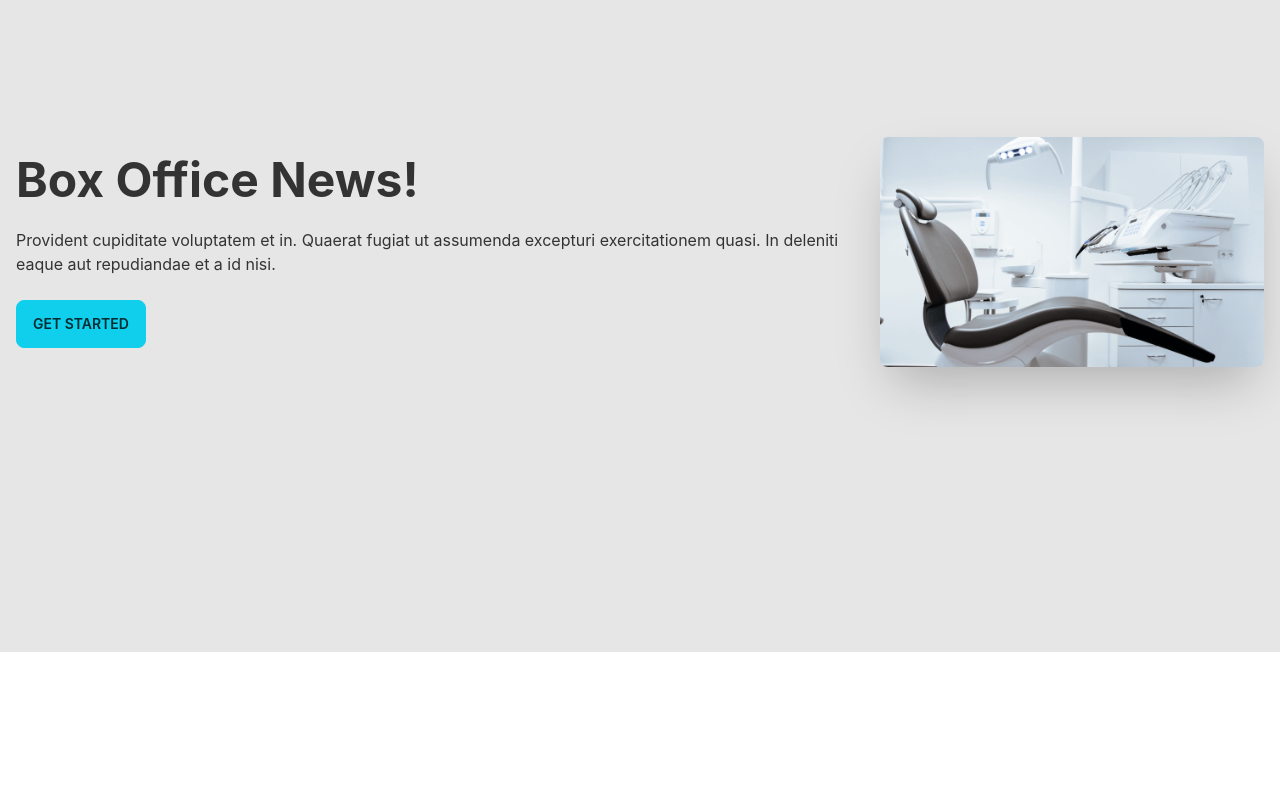
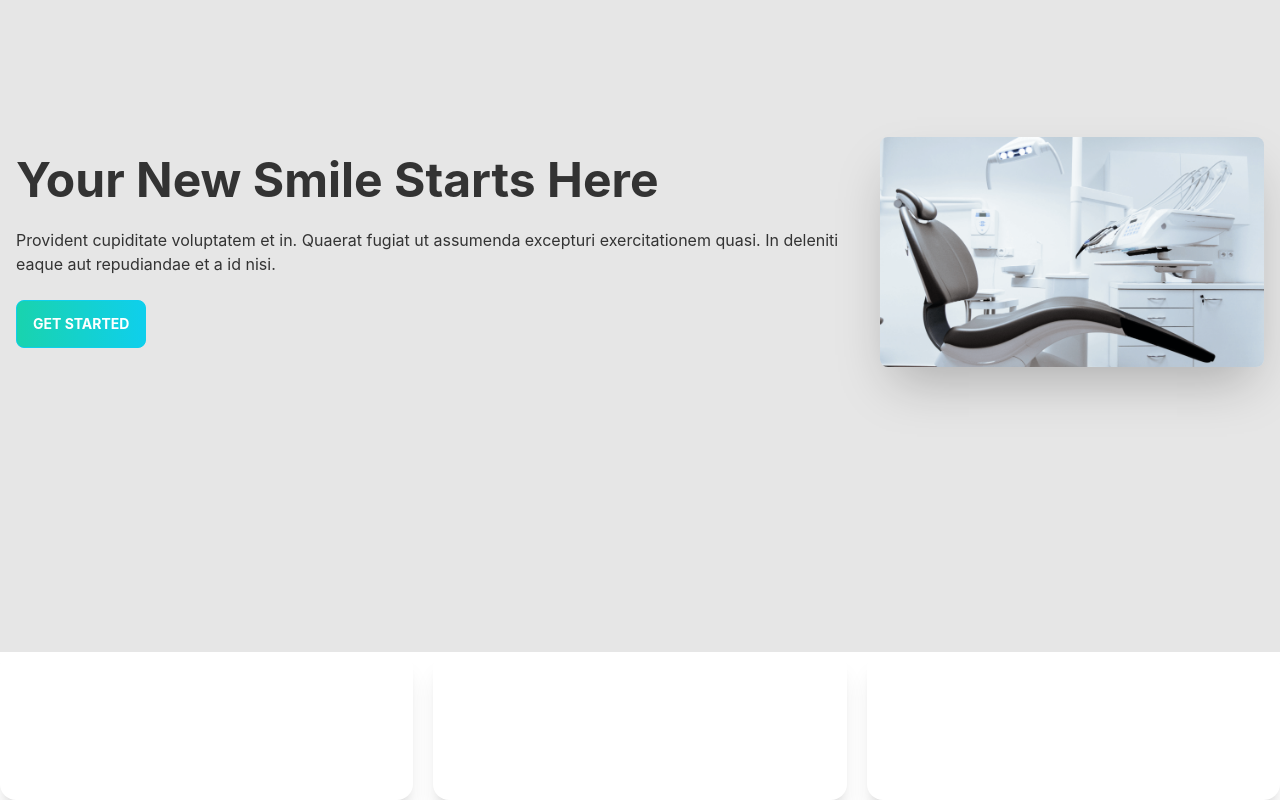
Before and after one commit to NowrozShahriar/doctors-portal-ts-client, a React (Create React App) app: page / in a window 1280 px wide. Shown: the part 212-1012 px from the top of the page. Before the commit the page ends 864 px from the top, so only its background shows below. Built offline with nearby package versions, Linux system fonts and the light colour scheme.

Commit message:
info cards added

```diff
--- a/src/Pages/Home/Banner.tsx
+++ b/src/Pages/Home/Banner.tsx
@@ -3,20 +3,20 @@
 
 const Banner = () => {
   return (
-    <div className="hero min-h-screen bg-base-200">
-      <div className="hero-content flex-col lg:flex-row-reverse">
+    <div className="min-h-screen hero bg-base-200">
+      <div className="flex-col hero-content lg:flex-row-reverse">
         <img
           src={chair}
-          className="max-w-sm rounded-lg shadow-2xl"
+          className="max-w-sm rounded-lg shadow-2xl" alt=""
         />
         <div>
-          <h1 className="text-5xl font-bold">Box Office News!</h1>
+          <h1 className="text-5xl font-bold">Your New Smile Starts Here</h1>
           <p className="py-6">
             Provident cupiditate voluptatem et in. Quaerat fugiat ut assumenda
             excepturi exercitationem quasi. In deleniti eaque aut repudiandae et
             a id nisi.
           </p>
-          <button className="btn btn-primary">Get Started</button>
+          <button className="font-bold text-white uppercase btn btn-primary bg-gradient-to-r from-secondary to-primary">Get Started</button>
         </div>
       </div>
     </div>
--- a/src/Pages/Home/Home.tsx
+++ b/src/Pages/Home/Home.tsx
@@ -1,10 +1,12 @@
 import React from 'react';
 import Banner from './Banner';
+import Info from './Info';
 
 const Home = () => {
     return (
         <div>
             <Banner></Banner>
+            <Info></Info>
         </div>
     );
 };
--- /dev/null
+++ b/src/Pages/Home/Info.tsx
@@ -0,0 +1,17 @@
+import React from "react";
+import InfoCard from "./InfoCard";
+import clock from "../../assets/icons/clock.svg"
+import marker from "../../assets/icons/marker.svg"
+import phone from "../../assets/icons/phone.svg"
+
+const Info = () => {
+  return (
+    <div className="grid grid-cols-1 gap-5 lg:grid-cols-3">
+      <InfoCard img={clock}></InfoCard>
+      <InfoCard img={marker}></InfoCard>
+      <InfoCard img={phone}></InfoCard>
+    </div>
+  );
+};
+
+export default Info;
--- /dev/null
+++ b/src/Pages/Home/InfoCard.tsx
@@ -0,0 +1,21 @@
+import React from "react";
+
+type InfoCardProps = {
+  img: string
+}
+
+const InfoCard = (props: InfoCardProps) => {
+  return (
+    <div className="text-white shadow-xl card lg:card-side bg-base-100 bg-accent">
+      <figure className="pl-6 ">
+        <img src={props.img} alt="Album" />
+      </figure>
+      <div className="card-body">
+        <h2 className="card-title">New album is released!</h2>
+        <p>Click the button to listen on Spotiwhy app.</p>
+      </div>
+    </div>
+  );
+};
+
+export default InfoCard;
```
